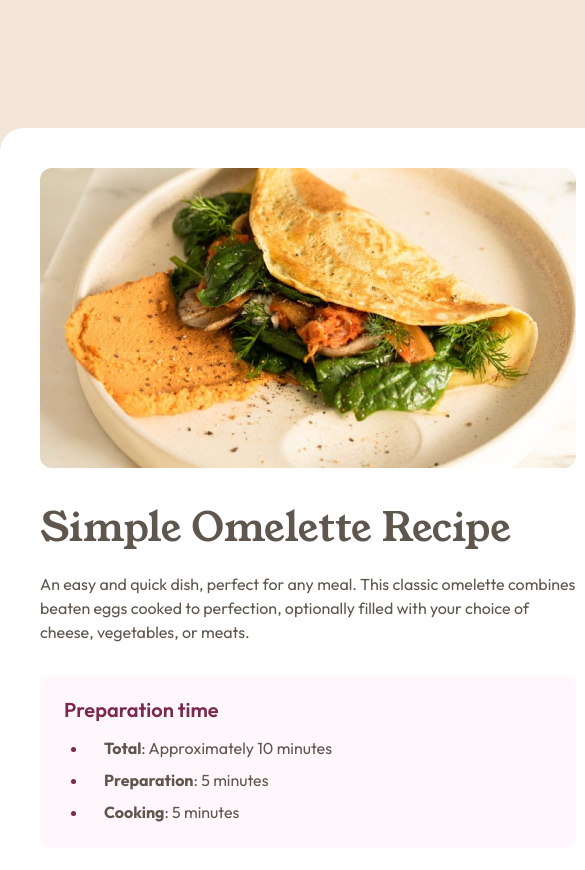
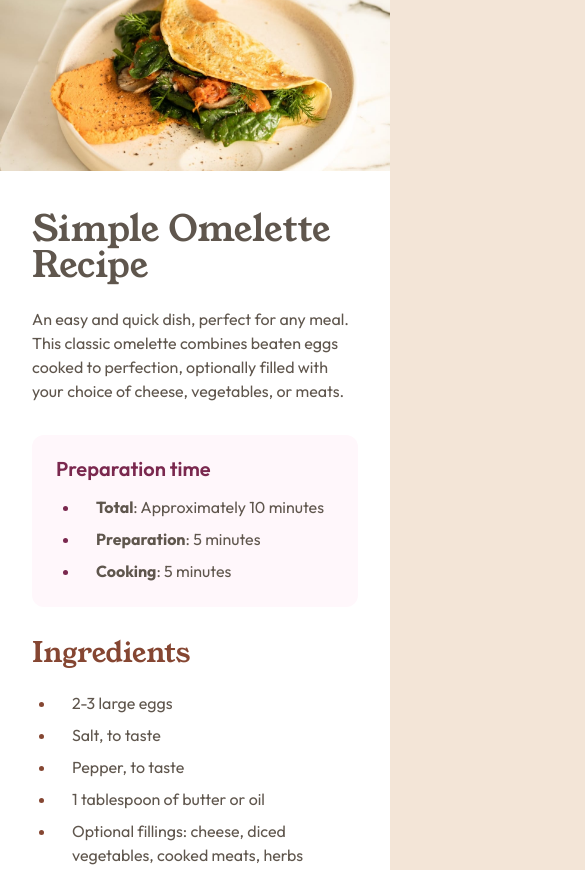
Before and after one commit to jefflangtech/recipe-card, a plain HTML site: page index.html in a window 390 px wide. Shown: the top 870 px of the page, 585 px wide, since content can reach past the window. Drawn offline with Linux system fonts and the light colour scheme.

Commit message:
Completed mobile styling

```diff
--- a/index.html
+++ b/index.html
@@ -30,8 +30,11 @@
     <!-- <picture id="desktop-overlay">
       <img src="./public/images/desktop-overlay.jpg" alt="none">
     </picture> -->
-    <picture id="tablet-overlay">
+    <!-- <picture id="tablet-overlay">
       <img src="./public/images/tablet-overlay.jpg" alt="none">
+    </picture> -->
+    <picture id="mobile-overlay">
+      <img src="./public/images/mobile-overlay.jpg" alt="none">
     </picture>
   </div>
 
--- a/public/css/index.css
+++ b/public/css/index.css
@@ -48,7 +48,7 @@ th {
   left: 0;
   z-index: 500;
   opacity: 0.5;
-  outline: 1px solid red;
+  /* outline: 1px solid red; */
 }
 #desktop-overlay {
   width: 1440px;
@@ -57,6 +57,10 @@ th {
 #tablet-overlay {
   width: 768px;
   height: 2100px;
+}
+#mobile-overlay {
+  width: 375px;
+  height: 2043px;
 }
 
 /* Utility classes */
@@ -255,3 +259,32 @@ h1 {
     }
   }
 }
+
+@media (max-width: 652px) {
+  main {
+    width: 100%;
+    grid-template-columns:
+      [start-left] 4rem
+      [start-col] 1fr [end-col]
+      4rem [end-right];
+      background-color: var(--white);
+    row-gap: 4rem;
+    margin-inline: auto;
+    margin-block: 0rem;
+    padding-top: 0rem;
+    border-radius: 0rem;
+  }
+  .hero-img-container {
+    grid-column: start-left / end-right;
+    border-radius: 0rem;
+    height: 21.375rem;
+  }
+  .text-1 {
+    font-size: 4.5rem;
+  }
+  .card-content {
+    & th[scope="row"] {
+      width: 18.5rem;
+    }
+  }
+}
--- a/public/js/index.js
+++ b/public/js/index.js
@@ -4,6 +4,7 @@ document.addEventListener("keydown", (event) => {
   if (event.ctrlKey && event.shiftKey && event.key.toLowerCase() === 'u') {
       event.preventDefault();
       if (overlay) {
+        console.dir(overlay);
         overlay.hidden = !overlay.hidden;
       }
   }
```
Also changed, not shown: public/images/mobile-overlay.jpg (added).
